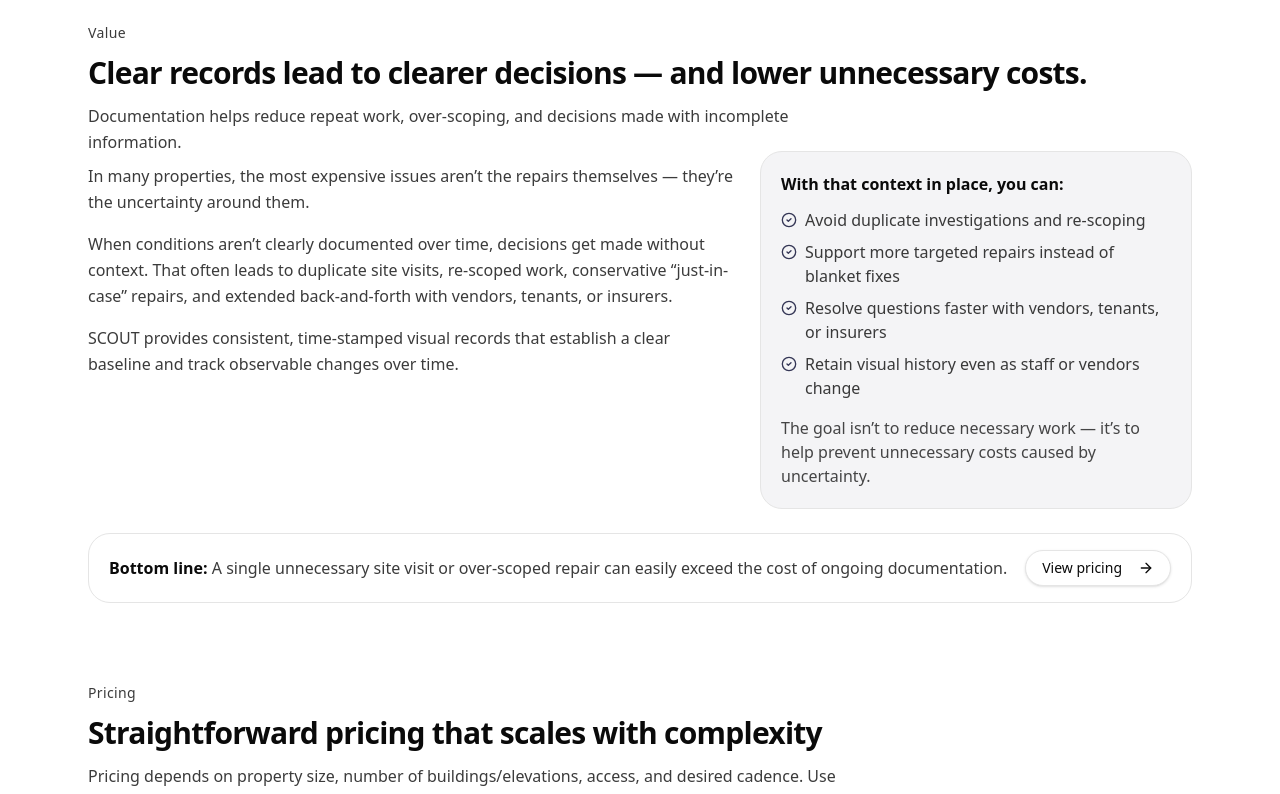
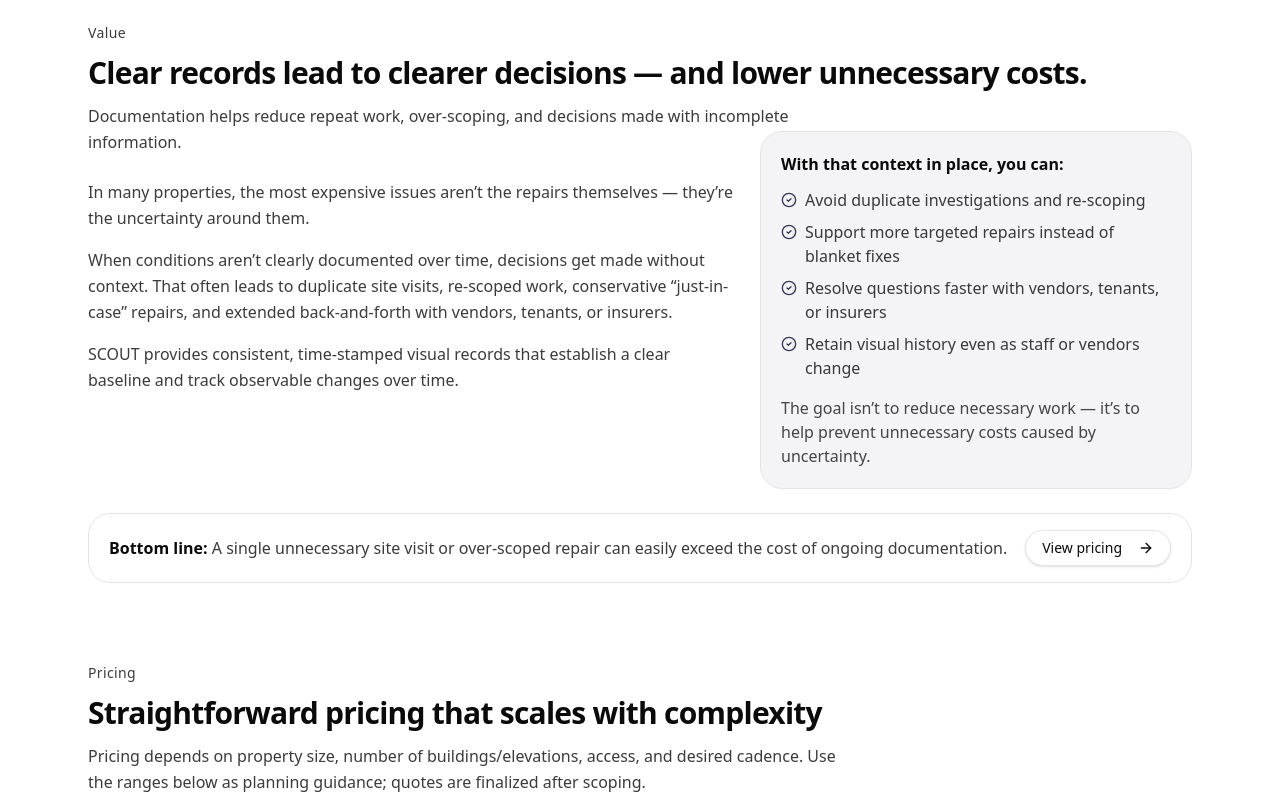
Before and after one commit to bennettb15/scout-site, a React (Vite) app: page / in a window 1280 px wide. Shown: the part 2820-3614 px from the top of the page. Built offline with nearby package versions, Linux system fonts and the light colour scheme.

Commit message:
refinement of value design

```diff
--- a/src/ScoutMarketingSite.jsx
+++ b/src/ScoutMarketingSite.jsx
@@ -868,7 +868,8 @@ async function handleContactSubmit(e) {
   title="Clear records lead to clearer decisions — and lower unnecessary costs."
   subtitle="Documentation helps reduce repeat work, over-scoping, and decisions made with incomplete information."
 >
-  <div className="grid gap-6 md:grid-cols-[1.2fr_0.8fr] md:items-start -mt-4">
+  <div className="grid gap-6 md:grid-cols-[1.2fr_0.8fr] md:items-start">
+
 
     {/* Left: narrative */}
     <div className="space-y-4 text-base leading-relaxed text-foreground/80">
@@ -892,7 +893,8 @@ async function handleContactSubmit(e) {
 
 
     {/* Right: bullets */}
-<div className="rounded-3xl border border-border bg-[var(--brand)]/5 p-5 md:-mt-3">
+<div className="rounded-3xl border border-border bg-[var(--brand)]/5 p-5 md:-mt-12">
+
   <div className="text-base font-semibold text-foreground">
     With that context in place, you can:
   </div>
```
